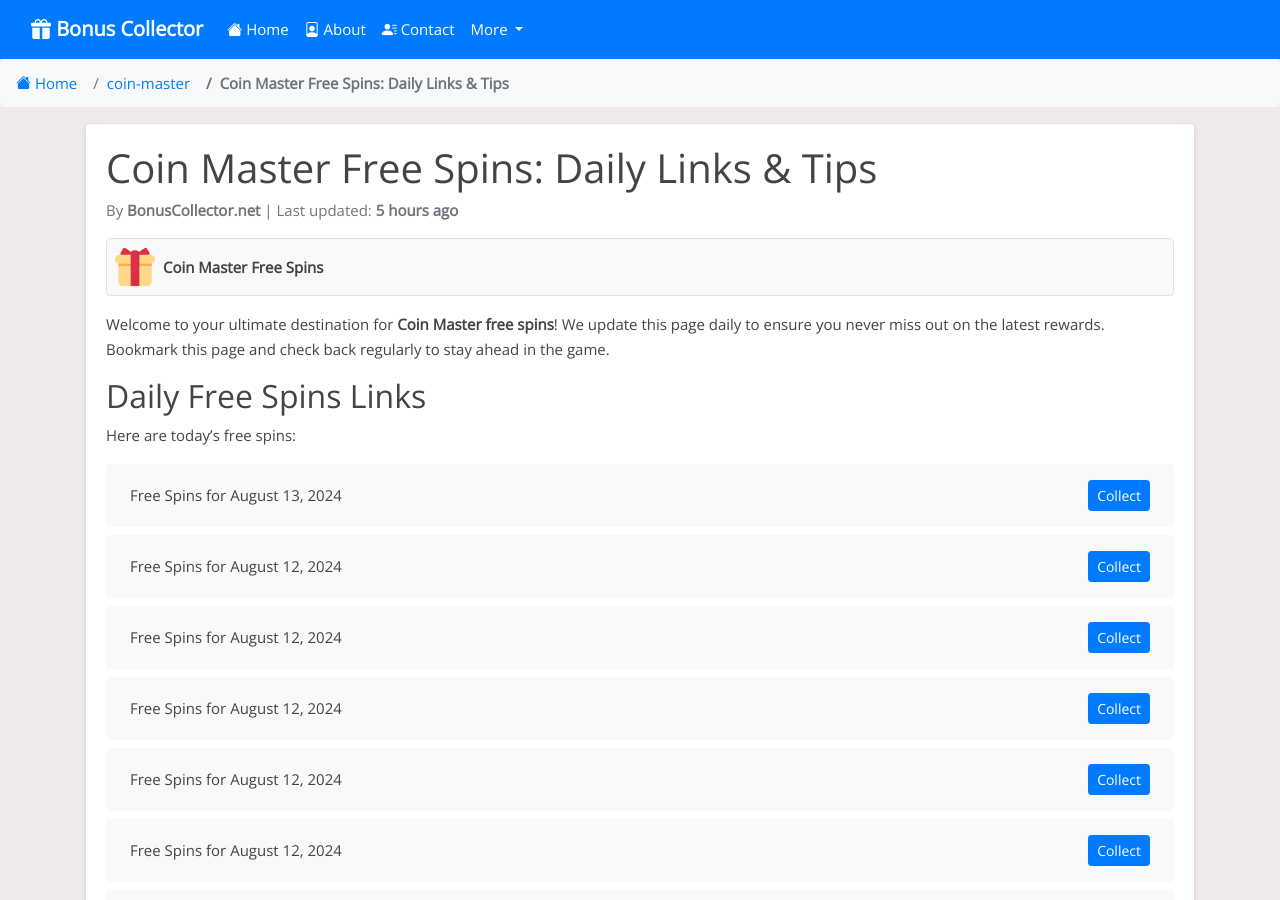
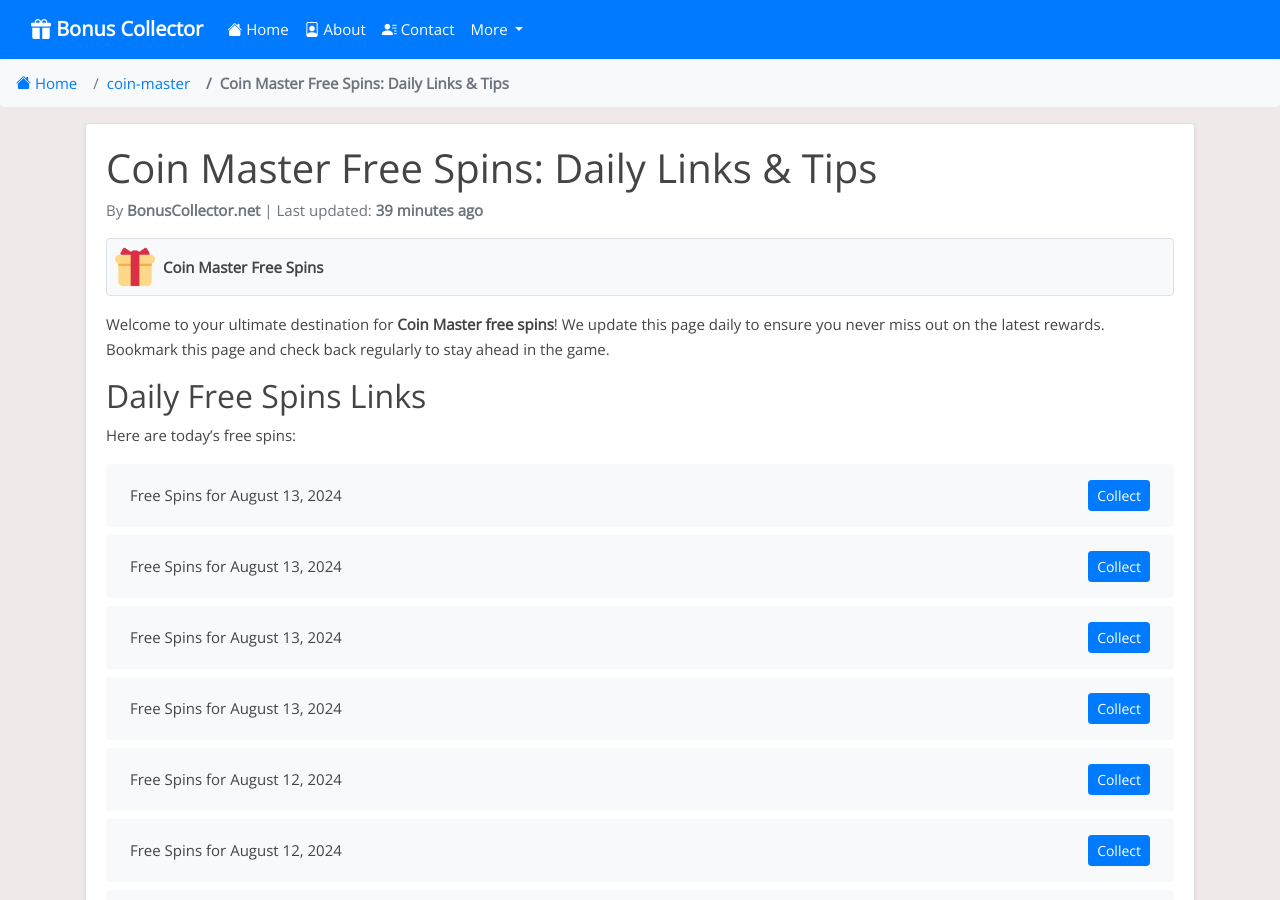
Before and after one commit to Prollad99/bs-net, a Jekyll site: the page built from _posts/2024-06-29-coin-master.md, in a window 1280 px wide and 900 px high. Built offline with Jekyll 4.4.1, drawn with Linux system fonts in a browser that asks for light colours; nearby versions of some CDN libraries; comment, search, counter and statistics services are not loaded; some of the changed text lies outside the part shown.

Commit message:
Update coin-master reward links and last modified date

```diff
--- a/_data/include_files.yml
+++ b/_data/include_files.yml
@@ -1,5 +1,5 @@
 coin-master.html:
-  last_modified: 2024-08-13 06:14:38
+  last_modified: 2024-08-13 10:38:03
 
 match-masters.html:
   last_modified: 2024-08-13 10:38:02
--- a/_includes/coin-master.html
+++ b/_includes/coin-master.html
@@ -1,4 +1,16 @@
 <ul class="list-group mt-3 mb-4">
+  <li class="list-group-item d-flex justify-content-between align-items-center">
+    <span>Free Spins for August 13, 2024</span>
+    <a href="https://rewards.coinmaster.com/rewards/rewards.html?c=pe_INSfFKVwS_20240813" class="btn btn-primary btn-sm">Collect</a>
+  </li>
+  <li class="list-group-item d-flex justify-content-between align-items-center">
+    <span>Free Spins for August 13, 2024</span>
+    <a href="https://rewards.coinmaster.com/rewards/rewards.html?c=pe_FCBnfEkRh_20240813" class="btn btn-primary btn-sm">Collect</a>
+  </li>
+  <li class="list-group-item d-flex justify-content-between align-items-center">
+    <span>Free Spins for August 13, 2024</span>
+    <a href="https://rewards.coinmaster.com/rewards/rewards.html?c=pe_CHATBaOgfCX_20240813" class="btn btn-primary btn-sm">Collect</a>
+  </li>
   <li class="list-group-item d-flex justify-content-between align-items-center">
     <span>Free Spins for August 13, 2024</span>
     <a href="https://rewards.coinmaster.com/rewards/rewards.html?c=pe_TWIWCJJPS_20240813" class="btn btn-primary btn-sm">Collect</a>
@@ -387,16 +399,4 @@
     <span>Free Spins for Invalid Date</span>
     <a href="https://rewards.coinmaster.com/rewards/rewards.html?c=pe_FCBrqnABW_20240727" class="btn btn-primary btn-sm">Collect</a>
   </li>
-  <li class="list-group-item d-flex justify-content-between align-items-center">
-    <span>Free Spins for Invalid Date</span>
-    <a href="https://rewards.coinmaster.com/rewards/rewards.html?c=pe_EMAILGgYKnd_20240722" class="btn btn-primary btn-sm">Collect</a>
-  </li>
-  <li class="list-group-item d-flex justify-content-between align-items-center">
-    <span>Free Spins for Invalid Date</span>
-    <a href="https://rewards.coinmaster.com/rewards/rewards.html?c=pe_FCBhvMKTZ_20240727" class="btn btn-primary btn-sm">Collect</a>
-  </li>
-  <li class="list-group-item d-flex justify-content-between align-items-center">
-    <span>Free Spins for Invalid Date</span>
-    <a href="https://rewards.coinmaster.com/rewards/rewards.html?c=pe_CHATBisXFKC_20240727" class="btn btn-primary btn-sm">Collect</a>
-  </li>
 </ul>
```
Also changed, not shown: links-json/coin-master.json (+12 -9 lines).
